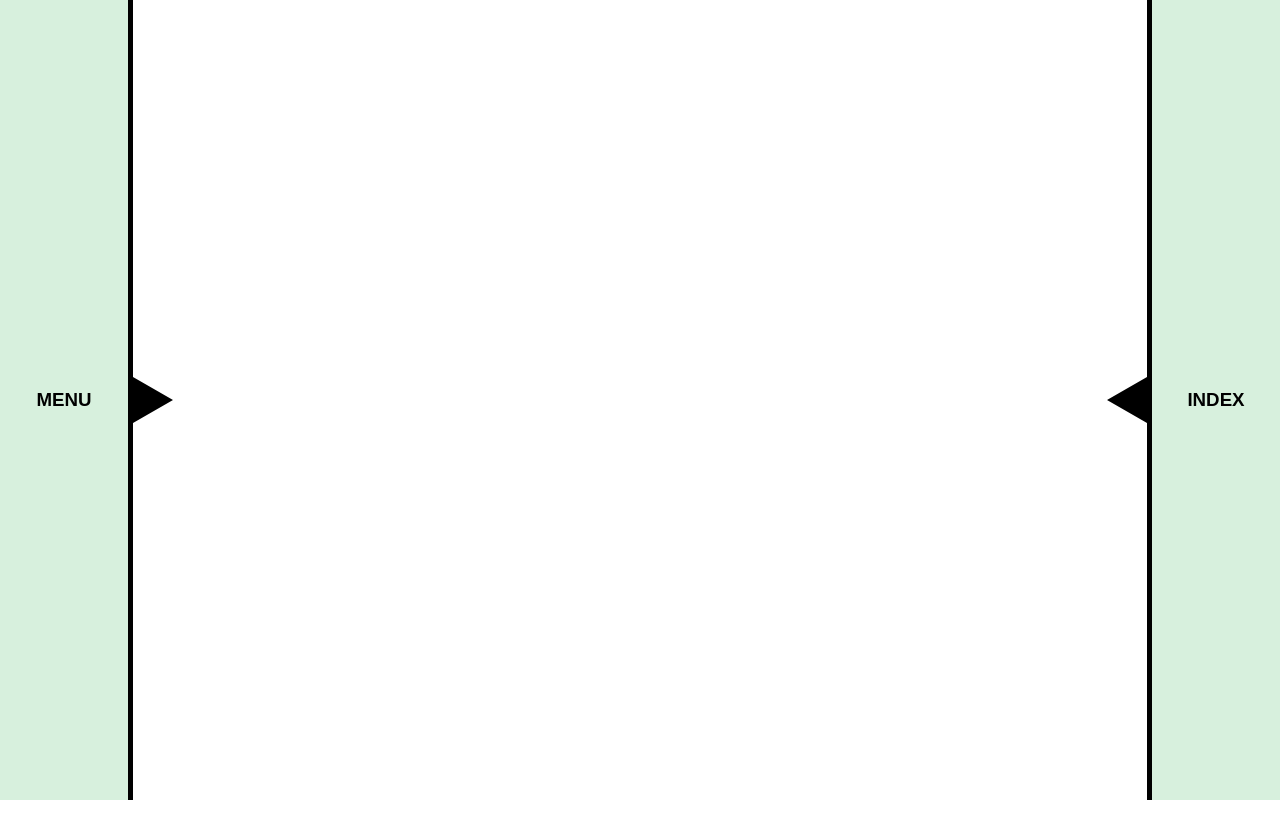
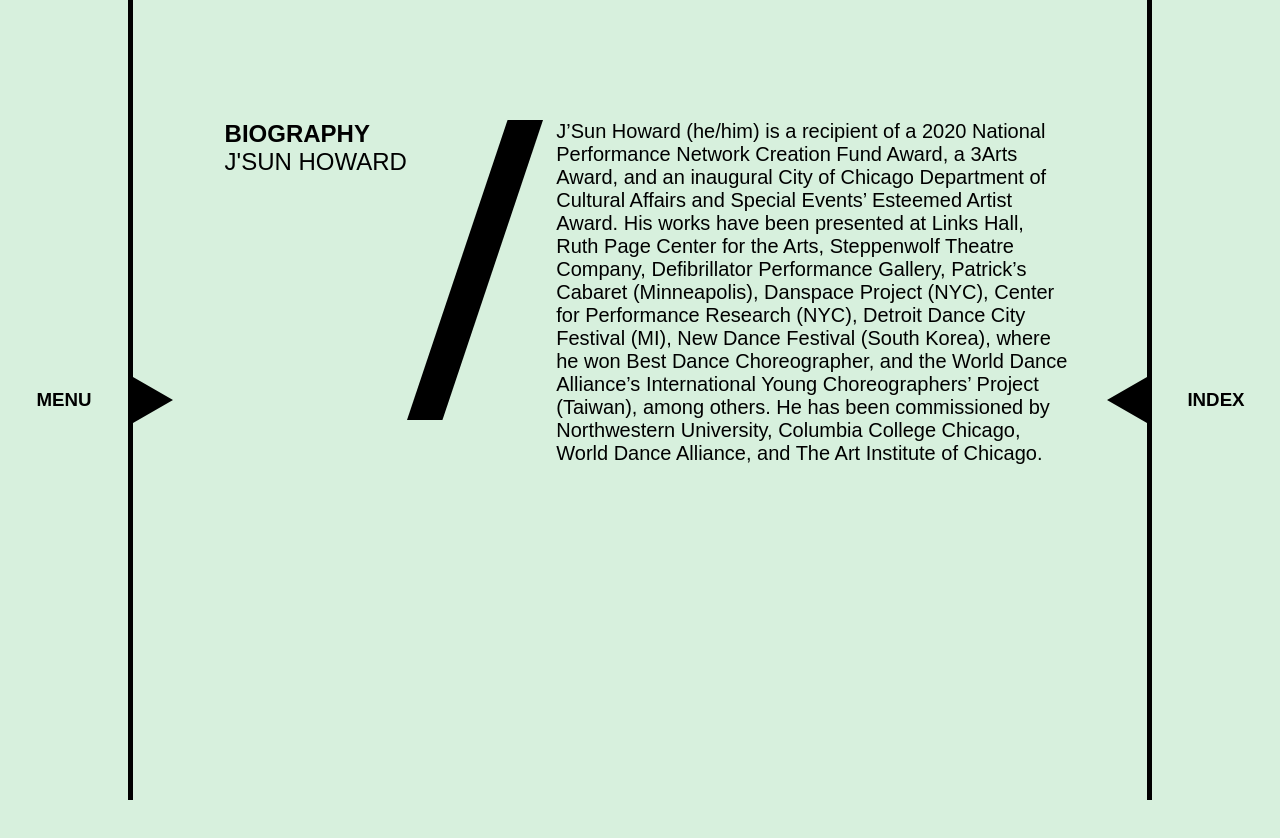
Before and after one commit to ampersand-paris/VAULT, a React (Create React App) app: page /jsun-howard-bio in a window 1280 px wide. Before the commit this address had no page. Shown: the top 838 px of the page. Before the commit the page ends 800 px from the top, so only its background shows below. Built offline with nearby package versions, Linux system fonts and the light colour scheme; a web font is replaced by a local one.

Commit message:
jsun howard

```diff
--- a/src/App.js
+++ b/src/App.js
@@ -41,6 +41,8 @@ import PatGraneyBio from "./Biographies/PatGraney";
 import DaynaHansonBio from "./Biographies/DaynaHanson";
 import AngieHauserBio from "./Biographies/AngieHauser";
 import IshmaelHoustonJonesBio from "./Biographies/IshmaelHoustonJones";
+import JsunHowardBio from "./Biographies/JsunHoward";
+
 // === VIDEOS ===
 import MeetingThree from "./Videos/MeetingThree";
 
@@ -92,6 +94,7 @@ return (
                 <Route path="/ginger-farley-bio" element={<GingerFarleyBio />} />
                 <Route path="/ishmael-houston-jones-bio" element={<IshmaelHoustonJonesBio />} />
                 <Route path="/jenai-cutcher-bio" element={<JenaiCutcherBio />} />
+                <Route path="/jsun-howard-bio" element={<JsunHowardBio />} />
                 <Route path="/julia-rae-antonick-bio" element={<JuliaRaeAntonickBio />} />
                 <Route path="/lane-czaplinski-bio" element={<LaneCzaplinskiBio />} />
                 <Route path="/mara-frazier-bio" element={<MaraFrazierBio />} />
--- /dev/null
+++ b/src/Biographies/JsunHoward.js
@@ -0,0 +1,29 @@
+// ====== COMPONENTS ======
+
+const JsunHowardBio = (props) => {
+
+    return (
+    <>
+        <div className="one-hundred-vh flex jc-center mobile-al-center mobile-column top-padding mint-green">
+            <div className="vault-padding mobile-flex mobile-jc-center mobile-width">
+                <div className="flex space-btwn essay-title-height">
+                    <div>
+                        <h2 className="subtitle ">BIOGRAPHY</h2>
+                        <h2 className="subtitle neuzit">J'Sun Howard</h2>
+                    </div>
+                    <img className="bio-slash" src="/Images/Slash.svg" />
+                    <div className="flex column flex-end">
+                    </div>
+                </div>
+            </div>
+            <section className="flex column al-center no-top-padding mobile-padding">
+                <div className="essay-width ">
+                    <p className="no-top-padding">J’Sun Howard (he/him) is a recipient of a 2020 National Performance Network Creation Fund Award, a 3Arts Award, and an inaugural City of Chicago Department of Cultural Affairs and Special Events’ Esteemed Artist Award. His works have been presented at Links Hall, Ruth Page Center for the Arts, Steppenwolf Theatre Company, Defibrillator Performance Gallery, Patrick’s Cabaret (Minneapolis), Danspace Project (NYC), Center for Performance Research (NYC), Detroit Dance City Festival (MI), New Dance Festival (South Korea), where he won Best Dance Choreographer, and the World Dance Alliance’s International Young Choreographers’ Project (Taiwan), among others. He has been commissioned by Northwestern University, Columbia College Chicago, World Dance Alliance, and The Art Institute of Chicago.</p>
+                </div>
+            </section>
+        </div>
+    </>
+  );
+}
+
+export default JsunHowardBio;
```
